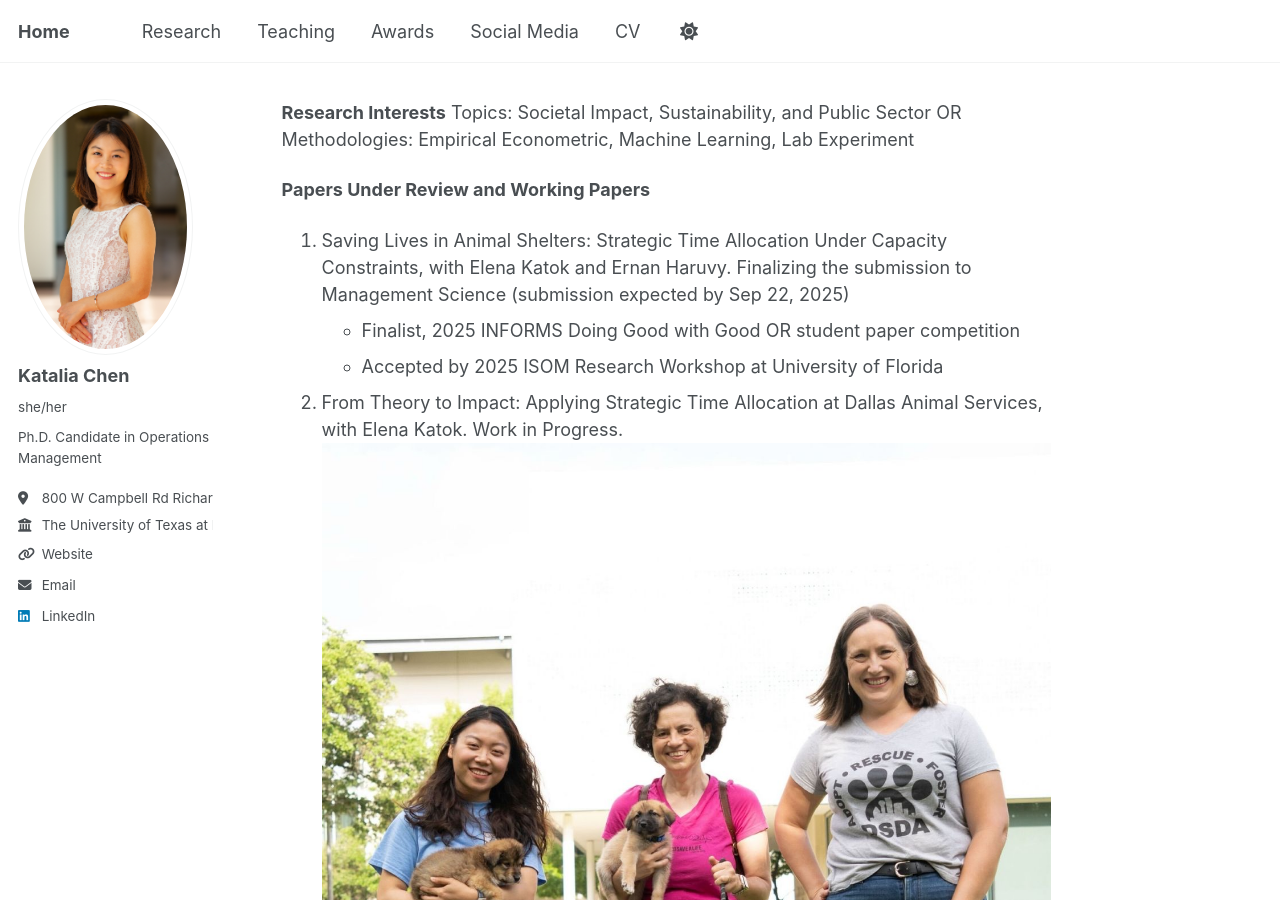
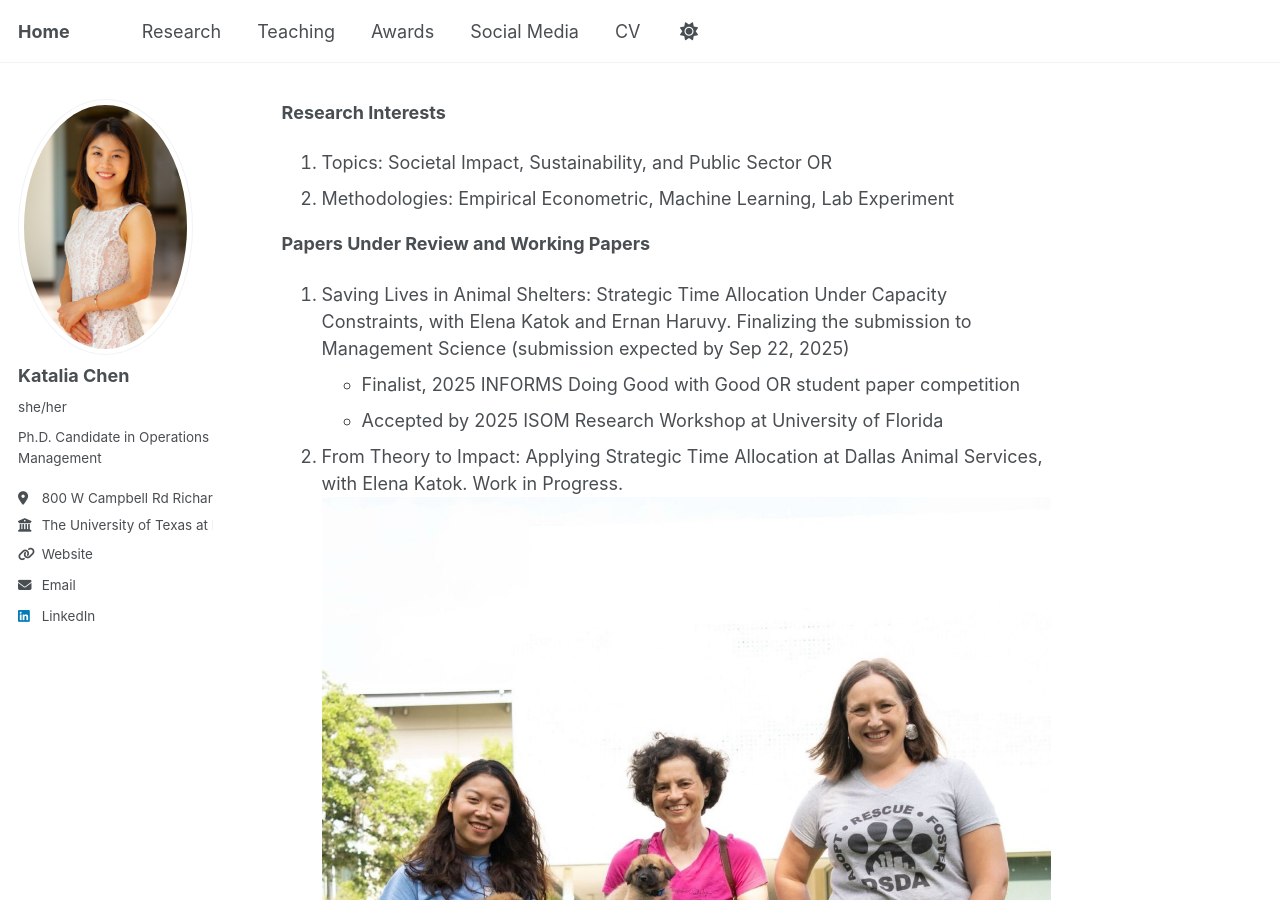
Before and after one commit to qxc2/kataliachen, a Jekyll site: the page built from _research/research.md, in a window 1280 px wide and 900 px high. Built offline with Jekyll 4.4.1, drawn with Linux system fonts in a browser that asks for light colours; a script that is not in the unit is left out; part of the change alters nothing that is shown.

```diff
--- a/_research/research.md
+++ b/_research/research.md
@@ -4,8 +4,8 @@ permalink: /research/
 ---
 
 **Research Interests**
- Topics: Societal Impact, Sustainability, and Public Sector OR
- Methodologies: Empirical Econometric, Machine Learning, Lab Experiment
+ 1. Topics: Societal Impact, Sustainability, and Public Sector OR
+ 2. Methodologies: Empirical Econometric, Machine Learning, Lab Experiment
 
 **Papers Under Review and Working Papers**
  1. Saving Lives in Animal Shelters: Strategic Time Allocation Under Capacity Constraints, with Elena Katok and
```
